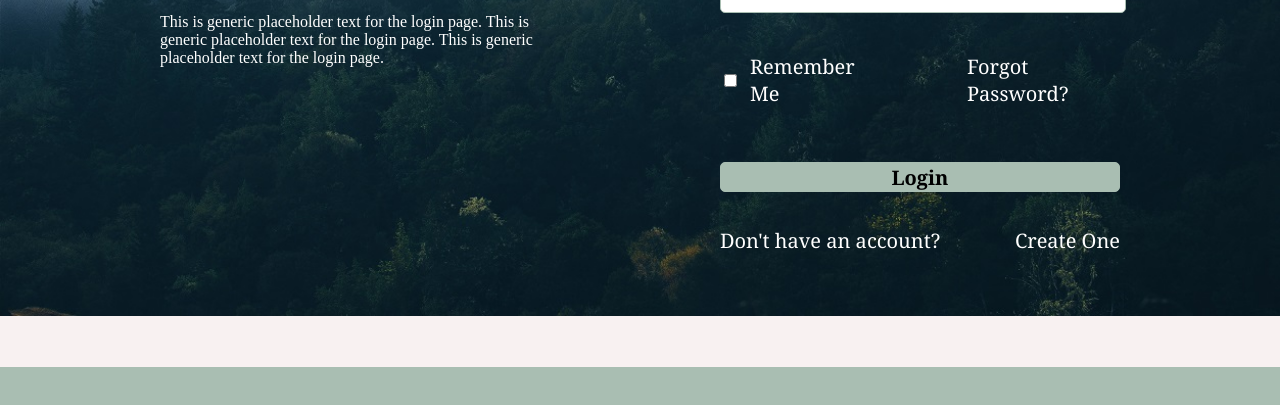
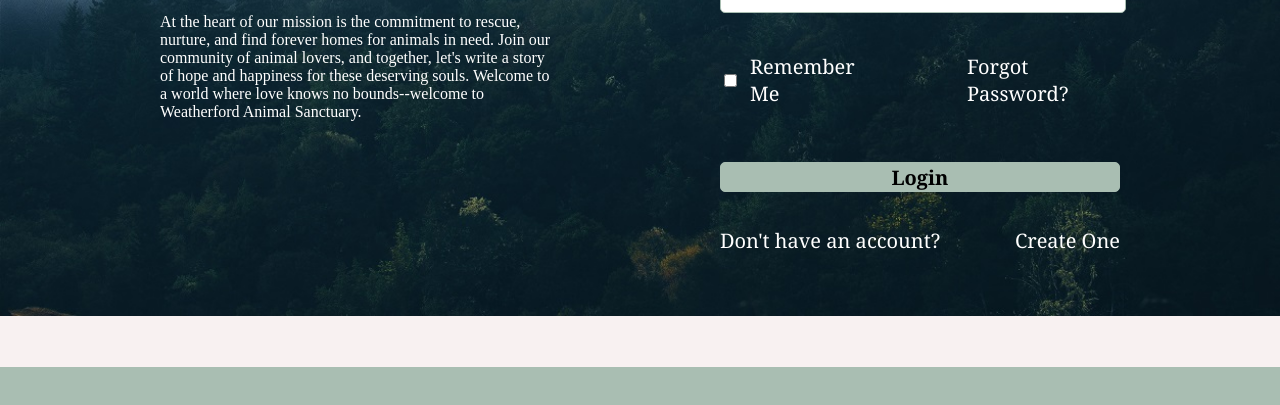
Before and after one commit to alissareynolds/specs-capstone, a plain HTML site: page specs-capstone-frontend/public/login.html in a window 1280 px wide. Shown: the part 393-798 px from the top of the page. Drawn offline with nearby package versions, Linux system fonts and the light colour scheme.

Commit message:
added text to display on the login page

```diff
--- a/specs-capstone-frontend/public/login.html
+++ b/specs-capstone-frontend/public/login.html
@@ -48,8 +48,7 @@
             <div id="login-text-box">
                 <h1 class="login-greeting">Welcome</h1>
                 <h1 id="greeting-text" class="login-greeting">Back</h1>
-                <p id="login-text">This is generic placeholder text for the login page. This is generic placeholder text
-                    for the login page. This is generic placeholder text for the login page.</p>
+                <p id="login-text">At the heart of our mission is the commitment to rescue, nurture, and find forever homes for animals in need. Join our community of animal lovers, and together, let's write a story of hope and happiness for these deserving souls. Welcome to a world where love knows no bounds--welcome to Weatherford Animal Sanctuary.</p>
 
             </div>
 
```
